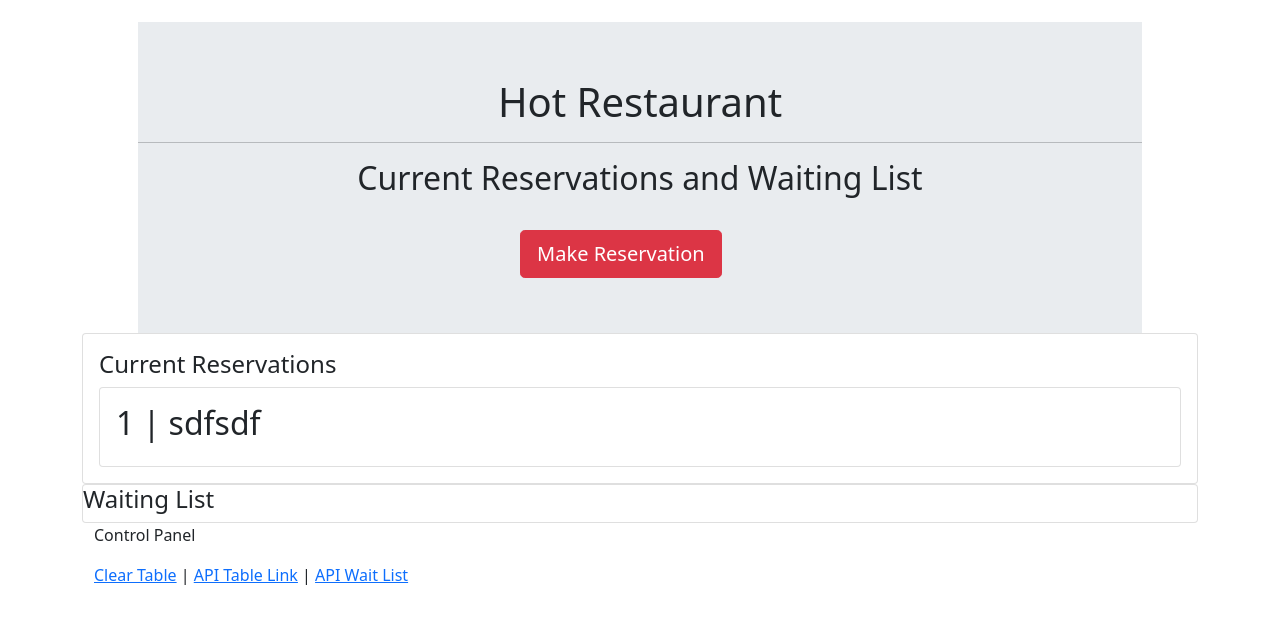
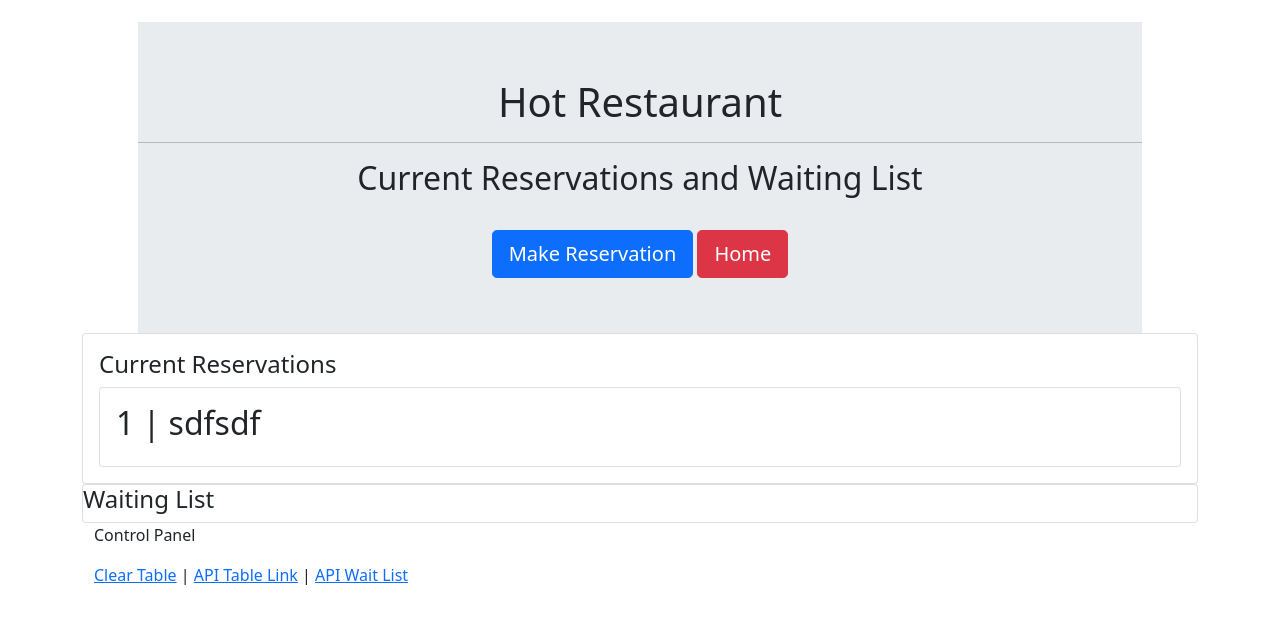
Before and after one commit to Jonathan-Goldstein/JazzRezz, a website: page tables.html in a window 1280 px wide. Drawn offline with nearby package versions, Linux system fonts and the light colour scheme.

Commit message:
fixing buttons

```diff
--- a/tables.html
+++ b/tables.html
@@ -23,10 +23,10 @@
         <br>
 
         <div class="text-center">
-            <a href="reserve.html"><button type="button" class="btn btn-lg btn-danger"><span
+            <a href="reserve.html"><button type="button" class="btn btn-lg btn-primary"><span
                         class="glyphicon glyphicon-credit-card"></span> Make Reservation</button></a>
-            <a href="home.html"><button type="button" class="btn btn-lg btn-default"><span
-                        class="glyphicon glyphicon-home"></span></button></a>
+            <a href="home.html"><button type="button" class="btn btn-lg btn-danger"><span
+                        class="glyphicon glyphicon-home">Home</span></button></a>
         </div>
     </div>
 
```
Also changed, not shown: reserve.html (+2 -2 lines).
